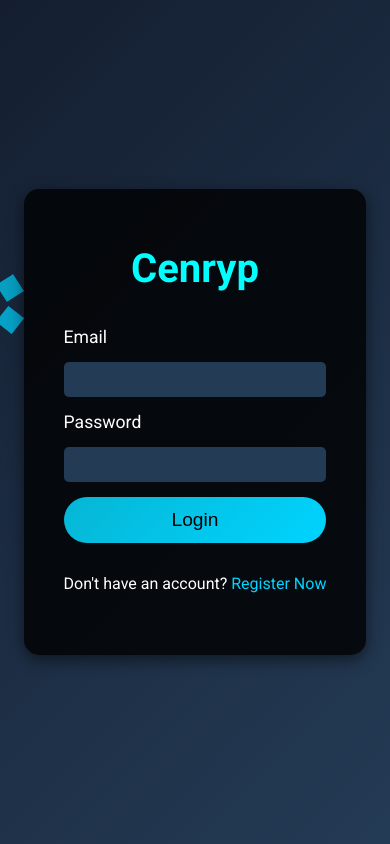
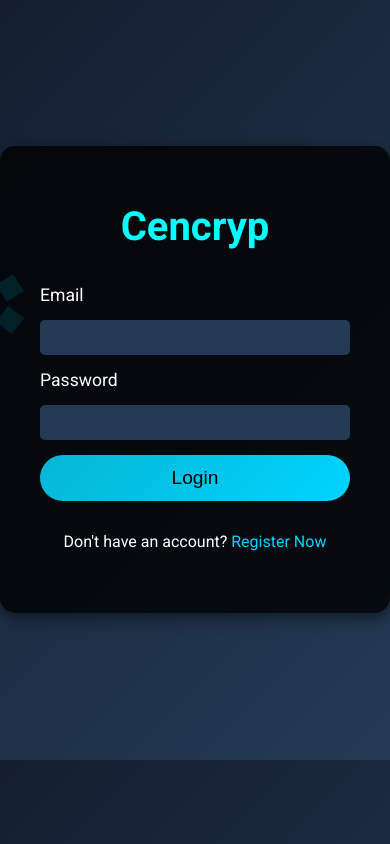
Before and after one commit to Parth301/CloudEncryption, a PHP site: page / in a window 390 px wide. Run offline with PHP 8.4, Linux system fonts and the light colour scheme.

Commit message:
Update index.php

```diff
--- a/index.php
+++ b/index.php
@@ -47,6 +47,8 @@ $conn->close();
 
 <html>
 <head>
+<meta charset="UTF-8">
+    <meta name="viewport" content="width=device-width, initial-scale=1.0, user-scalable=no">
     <style>
         @import url('https://fonts.googleapis.com/css2?family=Roboto:wght@300;400;700&display=swap');
 
@@ -203,6 +205,28 @@ $conn->close();
             animation-duration: 30s;
             animation-delay: -10s;
         }
+        @media only screen and (max-width: 1024px){
+        html, body {
+            overflow: hidden; /* Prevent scrolling */
+            -ms-overflow-style: none;
+            scrollbar-width: none;
+            max-height: 90%;
+        }
+        body::-webkit-scrollbar {
+             display: none;
+            }
+        .login-container {
+            background: rgba(0, 0, 0, 0.8);
+            padding: 30px 40px;
+            border-radius: 15px;
+            box-shadow: 0px 5px 15px rgba(0, 0, 0, 0.5);
+            position: relative;
+            overflow: hidden;
+            transition: transform 0.5s ease, background 0.5s ease;
+            width: 350px;
+        }
+        }
+
     </style>
 </head>
 <body>
@@ -224,7 +248,7 @@ $conn->close();
             <div class="message visible"><?php echo $message; ?></div>
         <?php endif; ?>
         <form action="index.php" method="post">
-            <h1>Cenryp</h1>
+            <h1>Cencryp</h1>
             <label for="email">Email</label>
             <input type="email" id="email" name="email" required>
             <label for="password">Password</label>
```
